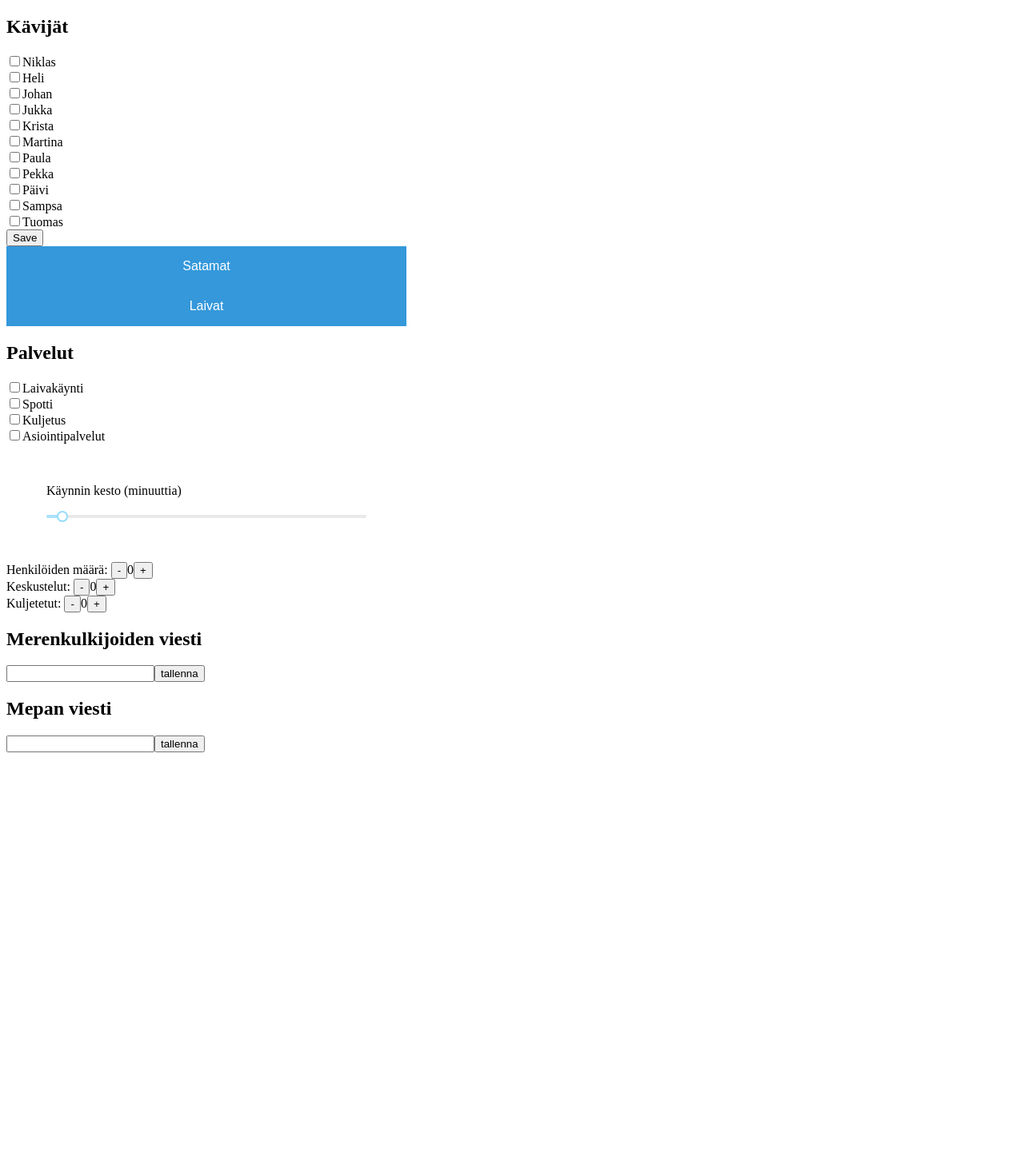
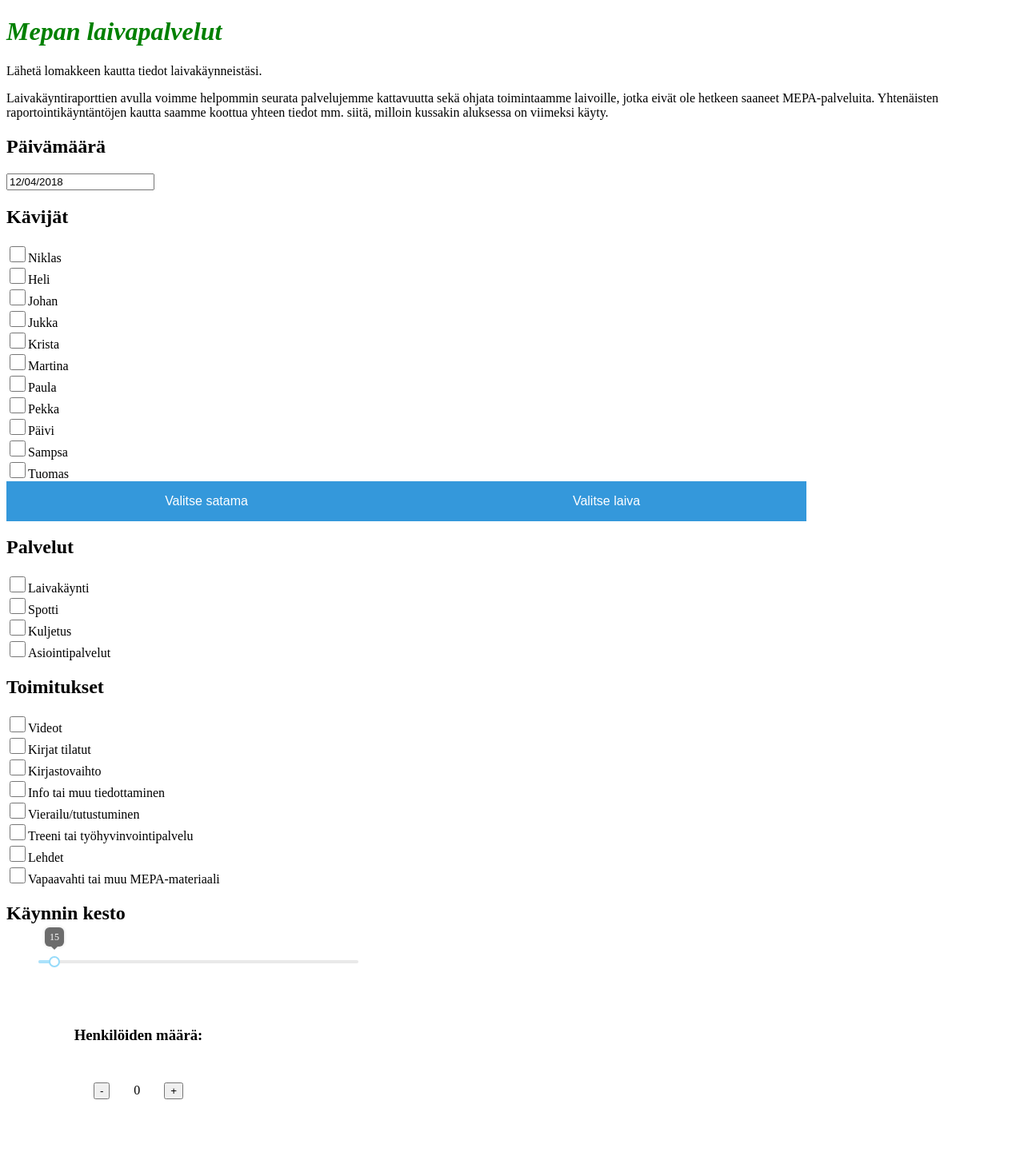
Before and after one commit to jheiska/MePa, a React (Create React App) app in the folder mepasovellus/: page / in a window 1280 px wide. Shown: the top 1456 px of the page at 80% size. Before the commit the page ends 949 px from the top, so only its background shows below. Built offline with nearby package versions, Linux system fonts and the light colour scheme.

Commit message:
hienosäätöä, css

```diff
--- a/mepasovellus/package.json
+++ b/mepasovellus/package.json
@@ -3,11 +3,14 @@
   "version": "0.1.0",
   "private": true,
   "dependencies": {
+    "moment": "^2.22.1",
+    "prop-types": "^15.6.1",
     "rc-slider": "^8.6.1",
     "react": "^16.3.1",
     "react-datepicker": "^1.5.0",
     "react-dom": "^16.3.1",
-    "react-scripts": "1.1.4"
+    "react-scripts": "1.1.4",
+    "redux": "^4.0.0"
   },
   "scripts": {
     "start": "react-scripts start",
--- a/mepasovellus/src/App.css
+++ b/mepasovellus/src/App.css
@@ -20,15 +20,16 @@
 
 .dropdown {
     position: relative;
+    min-width: 500px;
     display: inline-block;
 }
 
 .dropdown-content {
     display: none;
     position: absolute;
-    background-color: green;
+    background-color: #3498DB;
     color: white;
-    min-width: 500px;
+    width: 500px;
     overflow: auto;
     box-shadow: 0px 8px 16px 0px rgba(0,0,0,0.2);
     z-index: 1;
@@ -38,7 +39,7 @@
     background-color: green;
     border: none;
     color: white;
-    width: 300px;
+    width: 500px;
     padding: 15px 32px;
     text-align: center;
     text-decoration: none;
@@ -66,8 +67,24 @@
 .wrapper {
     text-align: center;
     display: inline-block;
+    width: 300px;
     top: 50%;
     left: 50%;
+    padding: 15px;
   }
 
+ .rajoittaja {
+     width: 500px;
+ }
+
+ .button {
+     margin: 30px
+ }
+
+ .checkbox {
+    height: 20px;
+    width: 20px;
+    background-color: #eee
+ }
+
 .show {display:block;}
--- a/mepasovellus/src/App.js
+++ b/mepasovellus/src/App.js
@@ -1,10 +1,11 @@
-import React, { Component } from 'react';
+import React, { Component } from 'react'
 import './App.css'
 import DropdownValikko from './components/DropdownValikko'
 import Slideri from './components/Slideri'
 import Clicker from './components/Clicker'
 import Form from './components/Form'
-import CheckboxiLista from './components/CheckboxiLista';
+import CheckboxiLista from './components/CheckboxiLista'
+import PaivanValitsija from './components/PaivanValitsija'
 
 class App extends Component {
   constructor(props) {
@@ -269,7 +270,7 @@
 
     return (
       laivatToShow.map ((laiva, index) =>
-        <div key={index}>
+        <div key={index} className="dropbtn">
           <input type="radio"
             name="laiva" value={laiva}
             onChange={this.vaihdaLaiva}/>
@@ -285,6 +286,7 @@
       <input
             value={this.state.laivaLimiter}
             onChange={this.handleLaivaLimiter}
+            className="rajoittaja"
           />
       </div>
     )
@@ -300,7 +302,7 @@
 
     return (
       satamatToShow.map ((satama, index) =>
-        <div key={index}>
+        <div key={index} className="dropbtn">
           <input type="radio"
            name="satama" value={satama}
            onChange={this.vaihdaSatama}/>
@@ -316,6 +318,7 @@
       <input
             value={this.state.satamaLimiter}
             onChange={this.handleSatamaLimiter}
+            className="rajoittaja"
           />
       </div>
     )
@@ -338,34 +341,56 @@
   }
 /*
   toimitukset = () => {
-    if (document.getElementById('Palvelut').selectedCheckboxes.has('Laivakäynti')){
+    if (document.getElementById('Laivakäynti').checked === false)(
+      console.log('success!')
+    )
+  }
+
+  {this.toimitukset()}
+*/
+      /*
+    if (document.getElementById('Laivakäynti').isChecked === true) {
       return <CheckboxiLista otsikko= "Toimitukset" lista={this.state.toimitukset} />
     } else return null
+*/
 
-  }
+
+
+//
+/*
+<form onSubmit={this.handleFormSubmit}>
+</form> <button className="btn btn-default" type="submit">Save</button>
   */
-
-//          <CheckboxiLista otsikko= "Toimitukset" lista={this.state.toimitukset} />
-
   render() {
 
     return (
       <div>
         <div>
-          <form onSubmit={this.handleFormSubmit}>
-            <CheckboxiLista otsikko= "Kävijät" lista={this.state.kavijat} />
-            <button className="btn btn-default" type="submit">Save</button>
-          </form>
+          <h1>Mepan laivapalvelut</h1>
           <div>
-          <DropdownValikko otsikko= "Satamat" listaaja= {this.luoSatamaLista()} rajoittaja= {this.satamaRajoittaja()} />
+          <p>Lähetä lomakkeen kautta tiedot laivakäynneistäsi.</p>
+
+          <p>Laivakäyntiraporttien avulla voimme helpommin seurata palvelujemme kattavuutta sekä ohjata toimintaamme laivoille,
+            jotka eivät ole hetkeen saaneet MEPA-palveluita. Yhtenäisten raportointikäyntäntöjen kautta saamme koottua yhteen tiedot mm. siitä,
+            milloin kussakin aluksessa on viimeksi käyty.</p>
+          <h2>Päivämäärä</h2>
+          <PaivanValitsija selected={this.state.date} onChange={this.handleChange} />
           </div>
+
+          <CheckboxiLista otsikko= "Kävijät" lista={this.state.kavijat} />
+
           <div>
-          <DropdownValikko otsikko= "Laivat" listaaja= {this.luoLaivaLista()} rajoittaja= {this.laivaRajoittaja()} />
+          <DropdownValikko otsikko= "Valitse satama" listaaja= {this.luoSatamaLista()} rajoittaja= {this.satamaRajoittaja()} />
+          <DropdownValikko otsikko= "Valitse laiva" listaaja= {this.luoLaivaLista()} rajoittaja= {this.laivaRajoittaja()} />
           </div>
+
           <CheckboxiLista otsikko="Palvelut" lista={this.state.palvelut} />
+          <CheckboxiLista otsikko= "Toimitukset" lista={this.state.toimitukset} />
 
+          <h2>Käynnin kesto</h2>
           <Slideri />
         </div>
+
         <div>
           <Clicker label="Henkilöiden määrä: " />
         </div>
@@ -376,11 +401,11 @@
           <Clicker label="Kuljetetut: " />
         </div>
         <div>
-          <Form onSubmit={this.saveForm} handleChange={this.handleFormChange}
+          <Form handleChange={this.handleFormChange}
           value={this.state.merenKulkijoidenViesti} aihe="merenKulkijoidenViesti" otsikko= "Merenkulkijoiden viesti" />
         </div>
         <div>
-          <Form onSubmit={this.saveForm} handleChange={this.handleFormChange}
+          <Form handleChange={this.handleFormChange}
           value={this.state.mePanViesti} aihe="mepanViesti" otsikko= "Mepan viesti" />
         </div>
       </div>
--- a/mepasovellus/src/components/Checkbox.js
+++ b/mepasovellus/src/components/Checkbox.js
@@ -22,11 +22,14 @@
     const { isChecked } = this.state
 
     return (
-      <div className="checkbox">
+      <div>
         <label>
           <input
             type="checkbox"
+            className="checkbox"
             value={label}
+            key={label}
+            id={label}
             checked={isChecked}
             onChange={this.toggleCheckboxChange}
           />
--- a/mepasovellus/src/components/CheckboxiLista.js
+++ b/mepasovellus/src/components/CheckboxiLista.js
@@ -3,13 +3,8 @@
 
 class CheckboxiLista extends Component {
 
-    state = {
-        list: []
-      }
-
     componentWillMount = () => {
         this.selectedCheckboxes = new Set()
- //       this.setState({list: this.props.lista})
       }
 
     toggleCheckbox = (label) => {
@@ -17,14 +12,15 @@
           this.selectedCheckboxes.delete(label)
       } else {
           this.selectedCheckboxes.add(label)
+//          console.log(this.selectedCheckboxes)
       }
     }
 
     luoCheckboxi = (label) => (
       <Checkbox
         label={label}
+        key={label}
         handleCheckboxChange={this.toggleCheckbox}
-        key={label}
       />
     )
 
--- a/mepasovellus/src/components/Clicker.js
+++ b/mepasovellus/src/components/Clicker.js
@@ -20,10 +20,10 @@
 
     return (
       <div className="wrapper">
-        {label}
-        <button className="button" onClick={this.DecreaseItem}>-</button>
+        <h3>{label}</h3>
+        <button className="button" onClick={this.DecreaseItem}> - </button>
         {this.state.clicks}
-        <button className="button" onClick={this.IncrementItem}>+</button>
+        <button className="button" onClick={this.IncrementItem}> + </button>
       </div>
     )
   }
--- a/mepasovellus/src/components/Form.js
+++ b/mepasovellus/src/components/Form.js
@@ -6,12 +6,13 @@
       <h2>{otsikko}</h2>
 
       <form onSubmit={onSubmit}>
-        <input
+        <textarea
           value={value}
           name={aihe}
           onChange={handleChange}
+          cols="50"
+          rows="5"
         />
-        <button>tallenna</button>
       </form>
     </div>
   )
--- /dev/null
+++ b/mepasovellus/src/components/PaivanValitsija.js
@@ -0,0 +1,32 @@
+import React from 'react'
+import DatePicker from 'react-datepicker'
+import moment from 'moment'
+
+// CSS Modules, react-datepicker-cssmodules.css
+import 'react-datepicker/dist/react-datepicker-cssmodules.css';
+
+class PaivanValitsija extends React.Component {
+  constructor (props) {
+    super(props)
+    this.state = {
+      startDate: moment()
+    }
+    this.handleChange = this.handleChange.bind(this)
+  }
+
+  handleChange(date) {
+    this.setState({
+      startDate: date
+    })
+  }
+
+  render() {
+    return <DatePicker
+        selected={this.state.startDate}
+        onChange={this.handleChange}
+        dateFormat="DD/MM/YYYY"
+    />
+  }
+}
+
+export default PaivanValitsija
--- a/mepasovellus/src/components/Slideri.js
+++ b/mepasovellus/src/components/Slideri.js
@@ -13,7 +13,7 @@
     <Tooltip
       prefixCls="rc-slider-tooltip"
       overlay={value}
-      visible={dragging}
+      visible={true}
       placement="top"
       key={index}
     >
@@ -22,14 +22,14 @@
   )
 }
 
-const wrapperStyle = { width: 400, margin: 50 }
+const wrapperStyle = { width: 400, margin: 40 }
 
 const Slideri = () => {
   return (
-<div>
+  <div>
     <div style={wrapperStyle}>
-      <p>Käynnin kesto (minuuttia)</p>
       <Slider min={0} max={300} defaultValue={15} step={5} handle={handle} />
+      <p>{handle.value}</p>
     </div>
   </div>
   )
```
Also changed, not shown: 1 other file (tests, documents, lock files or other folders).
